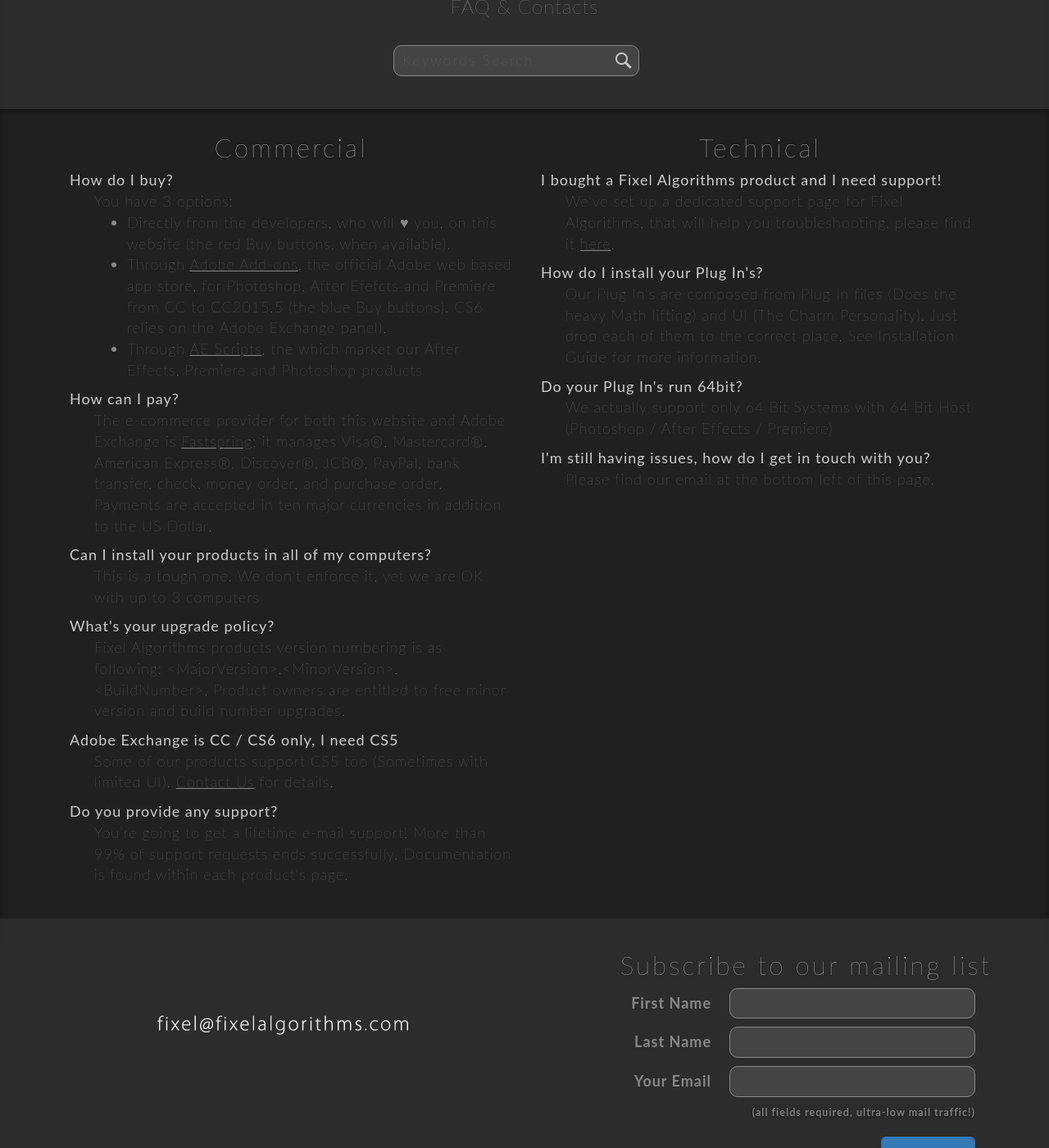
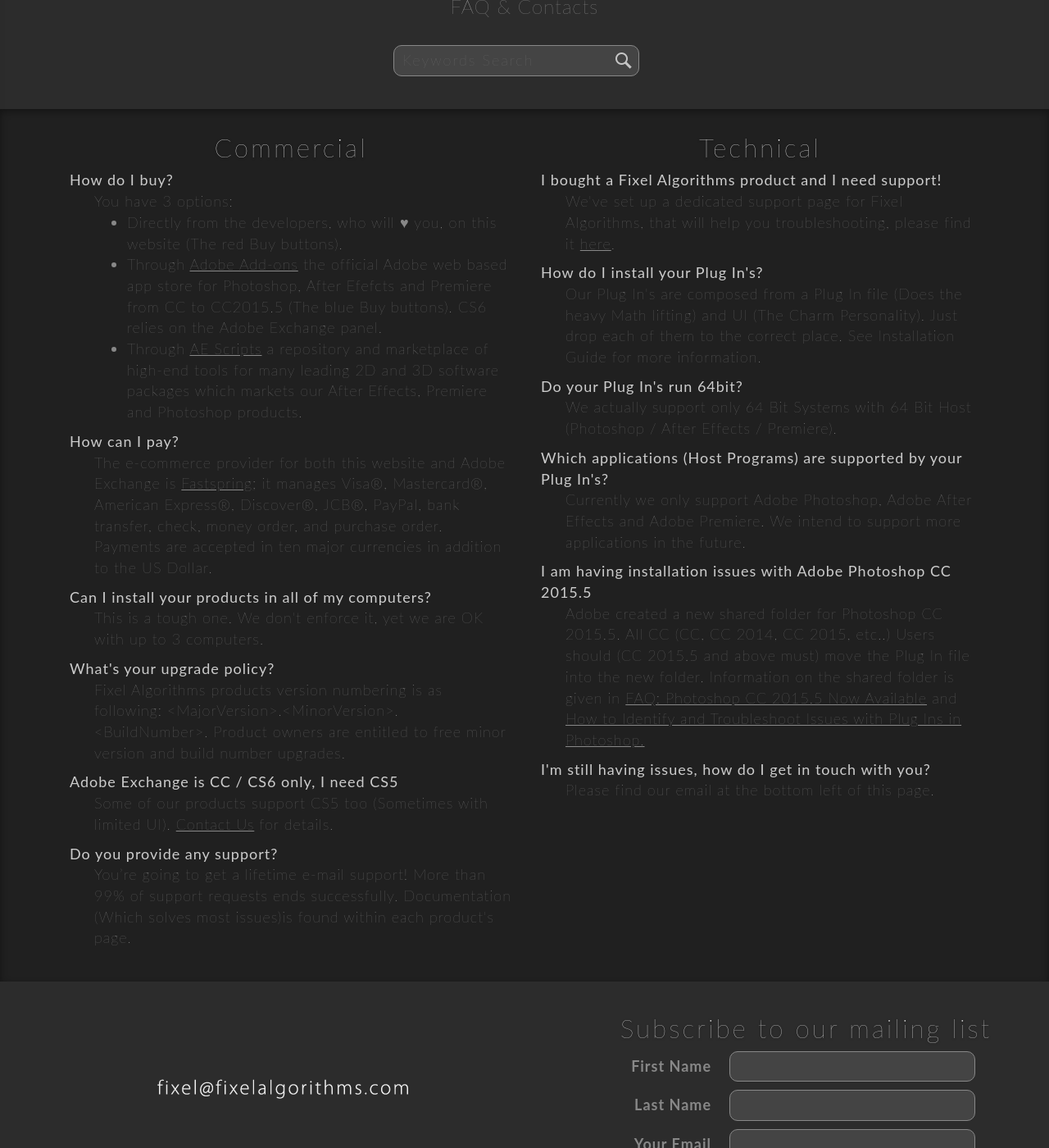
Before and after one commit to FixelAlgorithmsTeam/fixel, a Jekyll site: the page built from support/index.html, in a window 1280 px wide and 1400 px high, scrolled down 246 px. Shown: the whole window at 82% size. Built offline with Jekyll 4.4.1, drawn with Linux system fonts in a browser that asks for light colours; nearby versions of some CDN libraries; comment, search, counter and statistics services are not loaded.

Commit message:
Update index.html
Added some text.

```diff
--- a/support/index.html
+++ b/support/index.html
@@ -1,9 +1,9 @@
 ---
-layout: base
-title: Technical and Commercial Support
-sidebar: false
-beforeafter: false
-class: support
+layout: 		base
+title: 			Technical and Commercial Support
+sidebar: 		false
+beforeafter: 	false
+class: 			support
 ---
 
 
@@ -28,9 +28,9 @@
 							<dt>How do I buy?</dt>
 							<dd>You have 3 options:
 							<ul>
-								<li>Directly from the developers, who will &#9829 you, on this website (the red Buy buttons, when available).</li>
-								<li>Through <a href="/buy" target="_blank">Adobe Add-ons</a>, the official Adobe web based app store, for Photoshop, After Efefcts and Premiere from CC to CC2015.5 (the blue Buy buttons). CS6 relies on the Adobe Exchange panel).</li>
-								<li>Through <a href="http://aescripts.com/authors/f-l/fixel-algorithms/" target="_blank">AE Scripts</a>, the which market our After Effects, Premiere and Photoshop products</li>
+								<li>Directly from the developers, who will &#9829 you, on this website (The red Buy buttons).</li>
+								<li>Through <a href="https://creative.adobe.com/addons/producers/2714" target="_blank">Adobe Add-ons</a> the official Adobe web based app store for Photoshop, After Efefcts and Premiere from CC to CC2015.5 (The blue Buy buttons). CS6 relies on the Adobe Exchange panel.</li>
+								<li>Through <a href="http://aescripts.com/authors/f-l/fixel-algorithms/" target="_blank">AE Scripts</a> a repository and marketplace of high-end tools for many leading 2D and 3D software packages which markets our After Effects, Premiere and Photoshop products.</li>
 							</ul>
 						</div>
 						<div class="def">
@@ -39,7 +39,7 @@
 						</div>
 						<div class="def">
 							<dt>Can I install your products in all of my computers?</dt>
-							<dd>This is a tough one. We don't enforce it, yet we are OK with up to 3 computers</dd>
+							<dd>This is a tough one. We don't enforce it, yet we are OK with up to 3 computers.</dd>
 						</div>
 						<div class="def">
 							<dt>What's your upgrade policy?</dt>
@@ -51,7 +51,7 @@
 						</div>
 						<div class="def">
 							<dt>Do you provide any support?</dt>
-							<dd>You’re going to get a lifetime e-mail support! More than 99% of support requests ends successfully. Documentation is found within each product's page.</dd>
+							<dd>You’re going to get a lifetime e-mail support! More than 99% of support requests ends successfully. Documentation (Which solves most issues)is found within each product's page.</dd>
 						</div>
 					</dl>
 				</div>
@@ -60,15 +60,23 @@
 					<dl class="feature-text">
 						<div class="def">
 							<dt>I bought a Fixel Algorithms product and I need support!</dt>
-							<dd>We've set up a dedicated support page for Fixel Algorithms, that will help you troubleshooting, please find it <a href="fixel-algorithms-support.html">here</a>.</dd>
+							<dd>We've set up a dedicated support page for Fixel Algorithms, that will help you troubleshooting, please find it <a href="fixel-algorithms-support.html" target="_blank">here</a>.</dd>
 						</div>
 						<div class="def">
 							<dt>How do I install your Plug In's?</dt>
-							<dd>Our Plug In's are composed from Plug In files (Does the heavy Math lifting) and UI (The Charm Personality). Just drop each of them to the correct place. See Installation Guide for more information.</dd>
+							<dd>Our Plug In's are composed from a Plug In file (Does the heavy Math lifting) and UI (The Charm Personality). Just drop each of them to the correct place. See Installation Guide for more information.</dd>
 						</div>
 						<div class="def">
 							<dt>Do your Plug In's run 64bit?</dt>
-							<dd>We actually support only 64 Bit Systems with 64 Bit Host (Photoshop / After Effects / Premiere)</dd>
+							<dd>We actually support only 64 Bit Systems with 64 Bit Host (Photoshop / After Effects / Premiere).</dd>
+						</div>
+						<div class="def">
+							<dt>Which applications (Host Programs) are supported by your Plug In's?</dt>
+							<dd>Currently we only support Adobe Photoshop, Adobe After Effects and Adobe Premiere. We intend to support more applications in the future.</dd>
+						</div>
+						<div class="def">
+							<dt>I am having installation issues with Adobe Photoshop CC 2015.5</dt>
+							<dd>Adobe created a new shared folder for Photoshop CC 2015.5. All CC (CC, CC 2014, CC 2015, etc..) Users should (CC 2015.5 and above must) move the Plug In file into the new folder. Information on the shared folder is given in <a href:"http://blogs.adobe.com/crawlspace/2016/06/faq-photoshop-cc-2015-5-now-available.html" target="_blank">FAQ: Photoshop CC 2015.5 Now Available</a> and <a href="https://helpx.adobe.com/photoshop/kb/plug-ins-photoshop-troubleshooting.html" target="_blank">How to Identify and Troubleshoot Issues with Plug Ins in Photoshop.</a></dd>
 						</div>
 						<div class="def">
 							<dt>I'm still having issues, how do I get in touch with you?</dt>
```
